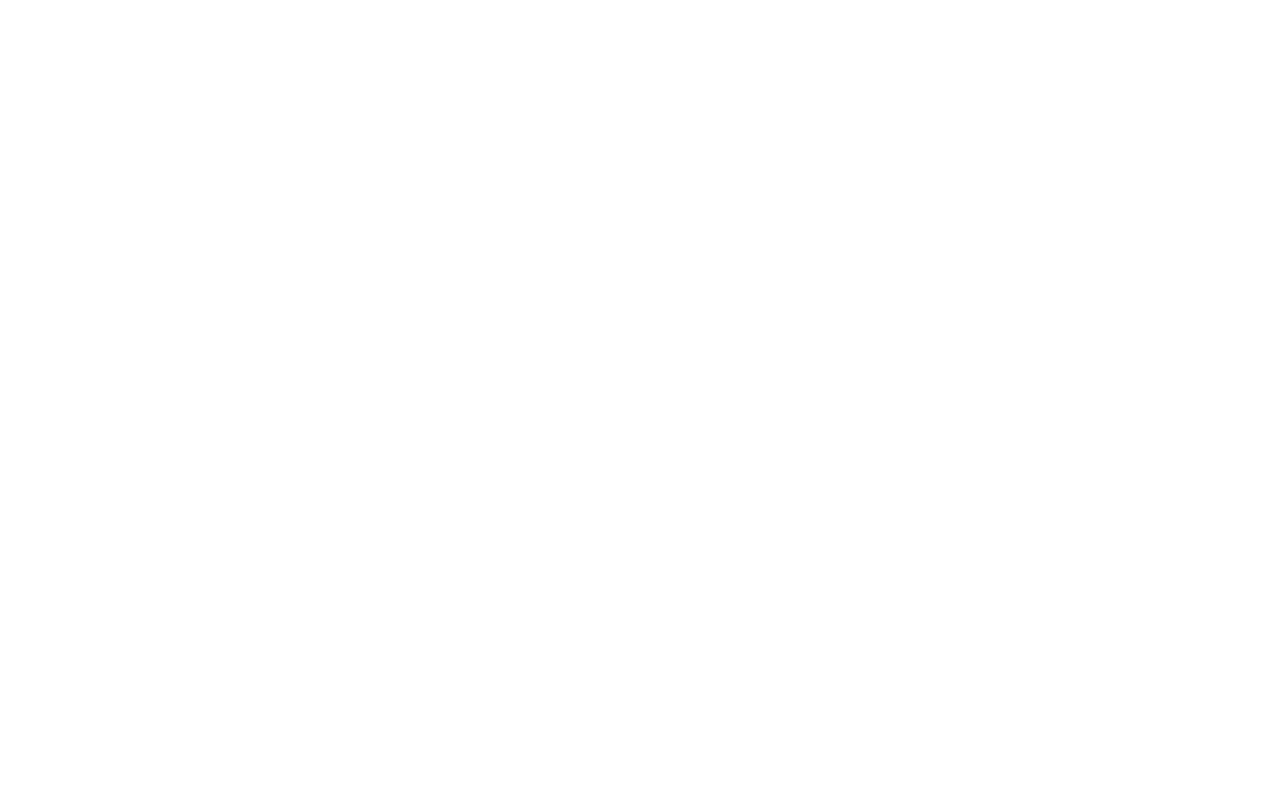
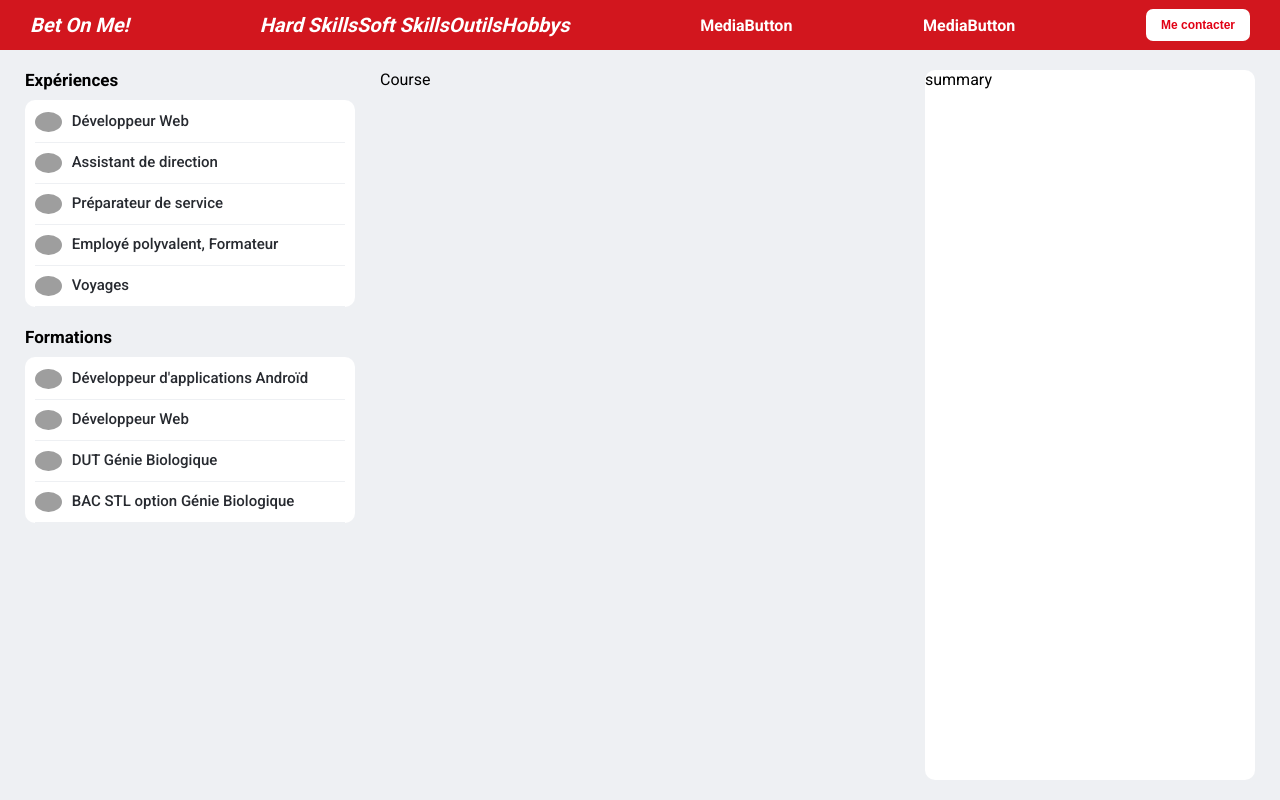
Before and after one commit to Mherlin06/Bet-On-Me, a React (Create React App) app: page /formations/1 in a window 1280 px wide. Before the commit this address had no page. Built offline with nearby package versions, Linux system fonts and the light colour scheme; grey boxes are pictures that could not be loaded.

Commit message:
added jsx & update header

```diff
--- a/src/App.jsx
+++ b/src/App.jsx
@@ -3,13 +3,14 @@ import { Routes, Route, BrowserRouter } from "react-router-dom";
 import Layout from "./Layout/Layout";
 import Error from "./pages/Error/Error";
 import Index from "./pages/Index/Index";
-import Courses from "./pages/Courses/Courses";
 import Experiences from "./pages/Experiences/Experiences";
 import SoftSkills from "./pages/SoftSkills/SoftSkills";
 import HardSkills from "./pages/HardSkills/HardSkills";
 import Tools from "./pages/Tools/Tools";
 import Hobby from "./pages/Hobby/Hobby";
 import Missions from "./pages/Missions/Missions";
+import CoursePage from "./pages/CoursePage/CoursePage";
+import Course from "./pages/Course/Course";
 
 function App() {
   return (
@@ -18,7 +19,8 @@ function App() {
         <Route path="/" element={<Layout />} errorElement={<Error />}>
           <Route errorElement={<Error />}>
             <Route index element={<Index />} />
-            <Route path="formations" element={<Courses />} />
+            <Route path="formations" element={<CoursePage />} />
+            <Route path="formations/:id" element={<Course />} />
             <Route path="experiences" element={<Experiences />} />
             <Route path="experiences/:id" element={<Missions />} />
             <Route path="softskills" element={<SoftSkills />} />
--- a/src/components/Header/Header.jsx
+++ b/src/components/Header/Header.jsx
@@ -1,12 +1,20 @@
 import React from "react";
 import { Link } from "react-router-dom";
 import ContactButton from "../ContactButton/ContactButton";
+import MediaButton from "../MediaButton/MediaButton";
 
 const Header = () => {
   return (
     <header>
       <Link to="/">Bet On Me!</Link>
-      <nav></nav>
+      <nav>
+        <Link to="/hardskills">Hard Skills</Link>
+        <Link to="/softskills">Soft Skills</Link>
+        <Link to="/outils">Outils</Link>
+        <Link to="/hobby">Hobbys</Link>
+      </nav>
+      <MediaButton label="GitHub" />
+      <MediaButton label="Linkedin" />
       <ContactButton label="Me contacter" />
     </header>
   );
--- /dev/null
+++ b/src/components/MediaButton/MediaButton.jsx
@@ -0,0 +1,9 @@
+import React from 'react'
+
+const MediaButton = () => {
+  return (
+    <div>MediaButton</div>
+  )
+}
+
+export default MediaButton
--- a/src/data/courses.js
+++ b/src/data/courses.js
@@ -10,6 +10,7 @@ const courses = [
     alt: "smartphone & bugroid",
     logo: "./logo/android-logo.png",
     category: "formations",
+    inProgress: true,
   },
   {
     id: 2,
@@ -22,6 +23,7 @@ const courses = [
     alt: "ordinateur portable",
     logo: "./logo/web-logo.png",
     category: "formations",
+    inProgress: false,
   },
   {
     id: 3,
@@ -33,6 +35,7 @@ const courses = [
     alt: "laboratoire",
     logo: "./logo/dut-logo.png",
     category: "formations",
+    inProgress: false,
   },
   {
     id: 4,
@@ -44,9 +47,14 @@ const courses = [
     alt: "microscope",
     logo: "./logo/bac-logo.png",
     category: "formations",
+    inProgress: false,
   },
 ];
 
 export function getCourses() {
   return courses;
 }
+
+export function getCourseById(id) {
+  return courses.find((course) => course.id === id);
+}
--- a/src/data/experiences.js
+++ b/src/data/experiences.js
@@ -10,6 +10,7 @@ const experiences = [
     alt: "écrans de développeurs",
     logo: "./logo/openclassrooms-logo.jpg",
     category: "experiences",
+    inProgress: true,
   },
   {
     id: 2,
@@ -30,6 +31,7 @@ const experiences = [
     alt: "plats vietnamiens",
     logo: "./logo/phood-logo.jpg",
     category: "experiences",
+    inProgress: true,
   },
   {
     id: 3,
@@ -48,6 +50,7 @@ const experiences = [
     alt: "buffet à volonté",
     logo: "./logo/flunch-logo.jpg",
     category: "experiences",
+    inProgress: false,
   },
   {
     id: 4,
@@ -64,6 +67,7 @@ const experiences = [
     alt: "plateau mcdonald's",
     logo: "./logo/mcdo-logo.jpg",
     category: "experiences",
+    inProgress: false,
   },
   {
     id: 5,
@@ -100,6 +104,7 @@ const experiences = [
     alt: "planning de voyage",
     logo: "./logo/globe-logo.png",
     category: "experiences",
+    inProgress: true,
   },
 ];
 
--- a/src/index.scss
+++ b/src/index.scss
@@ -8,13 +8,14 @@
 @import "./Layout/Layout.scss";
 
 //Page styling
-@import "./pages/Courses/Courses.scss";
+@import "./pages/CoursePage/CoursePage.scss";
 @import "./pages/Error/Error.scss";
 @import "./pages/Experiences/Experiences.scss";
 @import "./pages/HardSkills/HardSkills.scss";
 @import "./pages/Hobby/Hobby.scss";
 @import "./pages/Index/Index.scss";
 @import "./pages/Missions/Missions.scss";
+@import "./pages/Course/Course.scss";
 @import "./pages/SoftSkills/SoftSkills.scss";
 @import "./pages/Tools/Tools.scss";
 
--- /dev/null
+++ b/src/pages/Course/Course.jsx
@@ -0,0 +1,9 @@
+import React from 'react'
+
+const Course = () => {
+  return (
+    <div className='page'>Course</div>
+  )
+}
+
+export default Course
--- /dev/null
+++ b/src/pages/CoursePage/CoursePage.jsx
@@ -0,0 +1,9 @@
+import React from 'react'
+
+const CoursePage = () => {
+  return (
+    <div className='page'>Courses page</div>
+  )
+}
+
+export default CoursePage
--- a/src/pages/Courses/Courses.jsx
+++ /dev/null
@@ -1,9 +0,0 @@
-import React from 'react'
-
-const Courses = () => {
-  return (
-    <div className='page'>Courses</div>
-  )
-}
-
-export default Courses
```
Also changed, not shown: src/components/MediaButton/MediaButton.scss (added), src/pages/Course/Course.scss (added), src/pages/CoursePage/CoursePage.scss (added).
